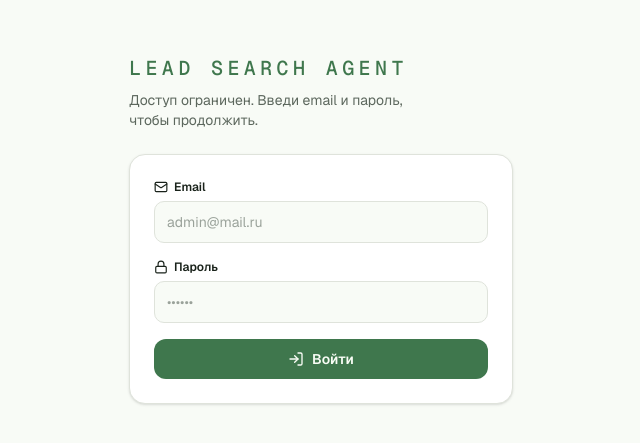
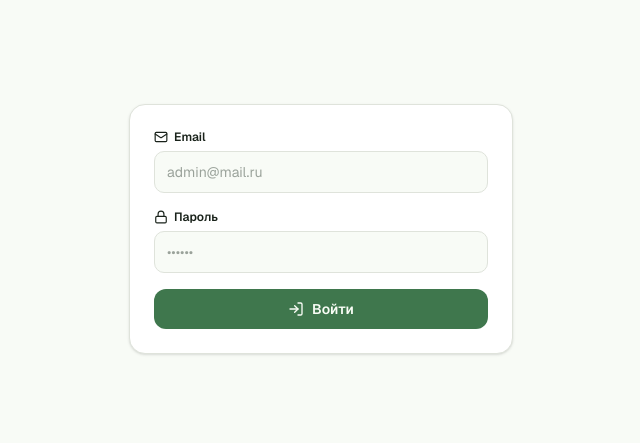
Before and after one commit to miaccinakk/nexushub-ai, a Next.js app: page /login in a window 1280 px wide. Shown: the part 171-614 px from the top of the page, without its empty margins (319-959 px from the left). Built offline with nearby package versions, Linux system fonts and the light colour scheme.

Commit message:
feat: remove login page header and description
Co-authored-by: miaccinakk <269912774+miaccinakk@users.noreply.github.com>

```diff
--- a/app/login/page.tsx
+++ b/app/login/page.tsx
@@ -4,12 +4,6 @@ export default function LoginPage() {
   return (
     <div className="flex min-h-dvh items-center justify-center px-4 py-16">
       <div className="w-full max-w-sm">
-        <div className="mb-6 text-left">
-          <p className="font-mono text-xl font-medium uppercase tracking-[0.22em] text-primary">Lead Search Agent</p>
-          <p className="mt-2 text-sm text-muted-foreground text-pretty">
-            Доступ ограничен. Введи email и пароль, чтобы продолжить.
-          </p>
-        </div>
         <LoginForm />
       </div>
     </div>
```
